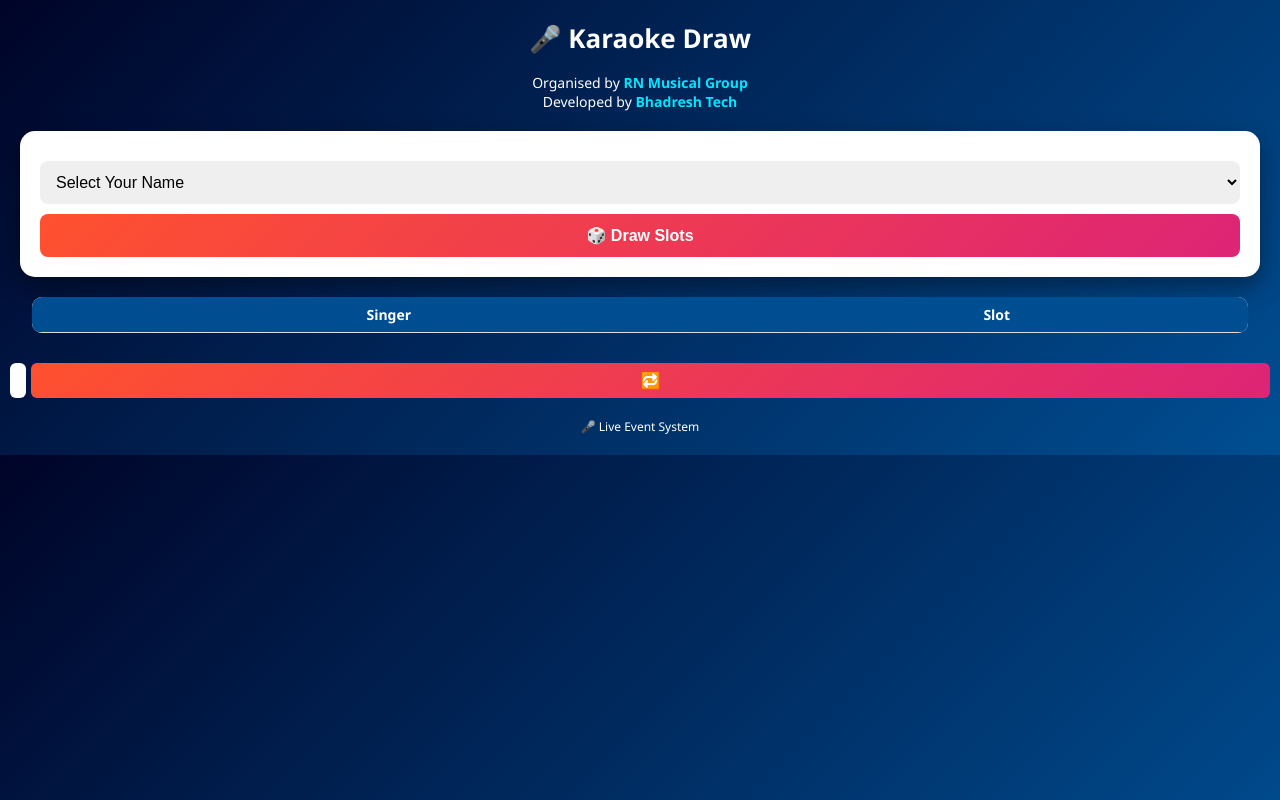
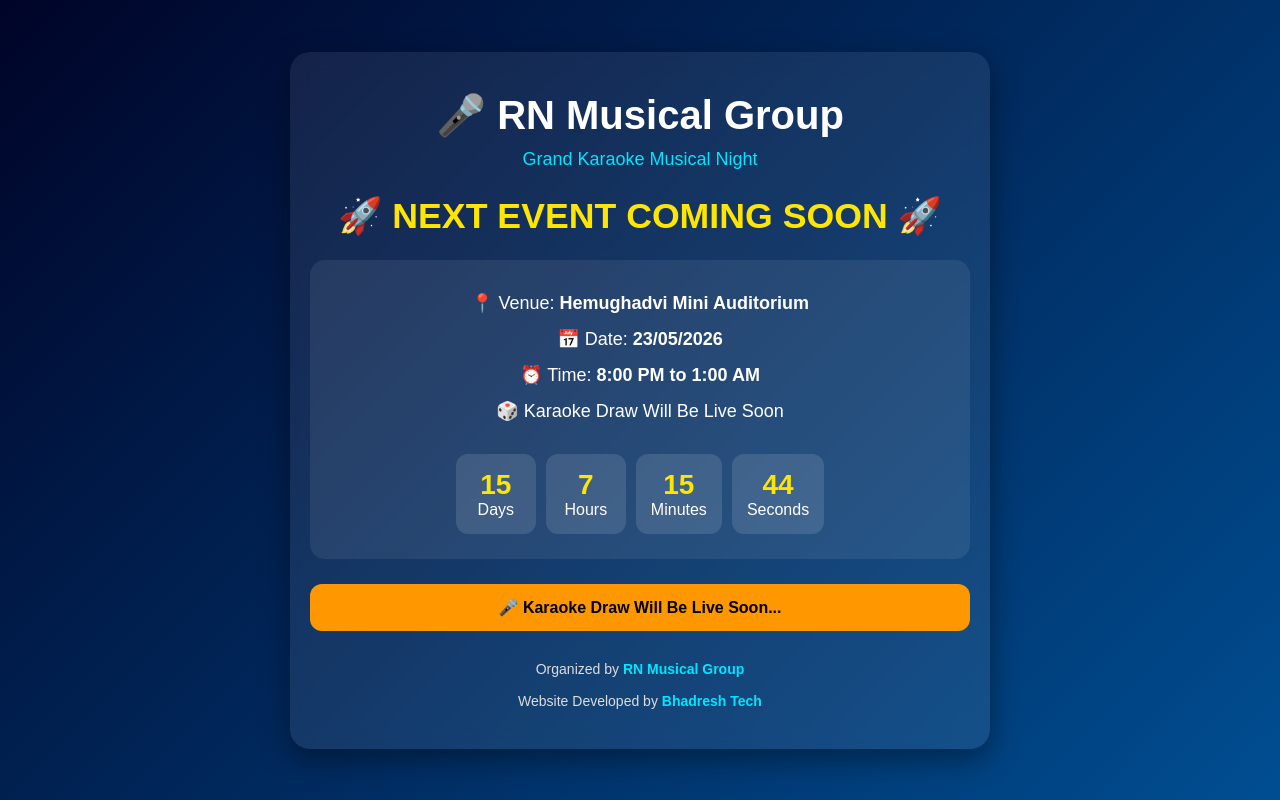
Before and after one commit to bhadubhai/karaoke-draw, a Flask app: template templates/index.html in a window 1280 px wide. Run offline with Flask 3, Linux system fonts and the light colour scheme; the template is opened without the code that fills it, so the values that code supplies are empty.

Commit message:
Update index.html

```diff
--- a/templates/index.html
+++ b/templates/index.html
@@ -1,189 +1,230 @@
 <!DOCTYPE html>
-<html>
+<html lang="en">
 <head>
-    <title>Karaoke Draw</title>
-
-    <!-- MOBILE RESPONSIVE -->
+    <meta charset="UTF-8">
     <meta name="viewport" content="width=device-width, initial-scale=1.0">
+    <title>RN Musical Group</title>
 
     <style>
-        body {
-            margin: 0;
-            font-family: 'Segoe UI', sans-serif;
-            background: linear-gradient(135deg, #000428, #004e92);
-            color: white;
-            text-align: center;
+
+        *{
+            margin:0;
+            padding:0;
+            box-sizing:border-box;
         }
 
-        h1 {
-            font-size: 26px;
-            margin-top: 20px;
+        body{
+            font-family:Arial,sans-serif;
+            min-height:100vh;
+            background:linear-gradient(135deg,#000428,#004e92);
+            color:white;
+            display:flex;
+            justify-content:center;
+            align-items:center;
+            text-align:center;
+            padding:20px;
         }
 
-        .branding {
-            font-size: 14px;
-            margin-bottom: 20px;
+        .container{
+            width:100%;
+            max-width:700px;
+            background:rgba(255,255,255,0.08);
+            backdrop-filter:blur(10px);
+            border-radius:20px;
+            padding:40px 20px;
+            box-shadow:0 10px 30px rgba(0,0,0,0.4);
         }
 
-        .branding span {
-            color: #00e6ff;
-            font-weight: bold;
+        h1{
+            font-size:40px;
+            margin-bottom:10px;
         }
 
-        /* CARD */
-        .card {
-            background: white;
-            color: black;
-            margin: 20px;
-            padding: 20px;
-            border-radius: 15px;
-            box-shadow: 0 10px 25px rgba(0,0,0,0.4);
+        .subtitle{
+            color:#00e6ff;
+            margin-bottom:25px;
+            font-size:18px;
         }
 
-        select, button, input {
-            width: 100%;
-            padding: 12px;
-            margin-top: 10px;
-            font-size: 16px;
-            border-radius: 8px;
-            border: none;
+        .coming{
+            font-size:34px;
+            color:#ffe600;
+            font-weight:bold;
+            margin-bottom:25px;
+            animation:pulse 1.5s infinite;
         }
 
-        button {
-            background: linear-gradient(135deg, #ff512f, #dd2476);
-            color: white;
-            font-weight: bold;
+        .event-box{
+            background:rgba(255,255,255,0.08);
+            padding:25px;
+            border-radius:15px;
+            margin-top:20px;
         }
 
-        button:active {
-            transform: scale(0.97);
+        .event-details{
+            line-height:2;
+            font-size:18px;
         }
 
-        .result {
-            margin-top: 15px;
-            font-size: 18px;
-            font-weight: bold;
-            color: #ffeb3b;
+        .countdown{
+            display:flex;
+            justify-content:center;
+            gap:10px;
+            flex-wrap:wrap;
+            margin-top:25px;
         }
 
-        /* TABLE */
-        table {
-            width: 95%;
-            margin: 20px auto;
-            border-collapse: collapse;
-            background: white;
-            color: black;
-            border-radius: 10px;
-            overflow: hidden;
-            font-size: 14px;
+        .time-card{
+            background:rgba(255,255,255,0.12);
+            padding:15px;
+            border-radius:12px;
+            min-width:80px;
         }
 
-        th, td {
-            padding: 8px;
-            border-bottom: 1px solid #ddd;
+        .time-card span{
+            display:block;
+            font-size:28px;
+            font-weight:bold;
+            color:#ffe600;
         }
 
-        th {
-            background: #004e92;
-            color: white;
+        .draw-status{
+            margin-top:25px;
+            background:#ff9800;
+            color:black;
+            padding:14px;
+            border-radius:12px;
+            font-weight:bold;
         }
 
-        /* MOBILE OPTIMIZATION */
-        @media (max-width: 600px) {
-            h1 {
-                font-size: 22px;
+        .footer{
+            margin-top:30px;
+            font-size:14px;
+            color:#ddd;
+        }
+
+        .footer span{
+            color:#00e6ff;
+            font-weight:bold;
+        }
+
+        @keyframes pulse{
+            0%{transform:scale(1);}
+            50%{transform:scale(1.05);}
+            100%{transform:scale(1);}
+        }
+
+        @media(max-width:600px){
+
+            h1{
+                font-size:30px;
             }
 
-            .card {
-                margin: 10px;
-                padding: 15px;
+            .coming{
+                font-size:26px;
             }
 
-            table {
-                font-size: 12px;
+            .event-details{
+                font-size:16px;
             }
-        }
 
-        .footer {
-            margin: 20px;
-            font-size: 12px;
-        }
+            .time-card{
+                min-width:70px;
+                padding:12px;
+            }
 
-        .footer span {
-            color: #00e6ff;
+            .time-card span{
+                font-size:22px;
+            }
         }
 
     </style>
 </head>
 <body>
 
-<h1>🎤 Karaoke Draw</h1>
+<div class="container">
 
-<div class="branding">
-    Organised by <span>RN Musical Group</span><br>
-    Developed by <span>Bhadresh Tech</span>
+    <h1>🎤 RN Musical Group</h1>
+
+    <div class="subtitle">
+        Grand Karaoke Musical Night
+    </div>
+
+    <div class="coming">
+        🚀 NEXT EVENT COMING SOON 🚀
+    </div>
+
+    <div class="event-box">
+
+        <div class="event-details">
+            📍 Venue: <b>Hemughadvi Mini Auditorium</b><br>
+            📅 Date: <b>23/05/2026</b><br>
+            ⏰ Time: <b>8:00 PM to 1:00 AM</b><br>
+            🎲 Karaoke Draw Will Be Live Soon
+        </div>
+
+        <div class="countdown">
+
+            <div class="time-card">
+                <span id="days">00</span>
+                Days
+            </div>
+
+            <div class="time-card">
+                <span id="hours">00</span>
+                Hours
+            </div>
+
+            <div class="time-card">
+                <span id="minutes">00</span>
+                Minutes
+            </div>
+
+            <div class="time-card">
+                <span id="seconds">00</span>
+                Seconds
+            </div>
+
+        </div>
+    </div>
+
+    <div class="draw-status">
+        🎤 Karaoke Draw Will Be Live Soon...
+    </div>
+
+    <div class="footer">
+        Organized by <span>RN Musical Group</span><br><br>
+        Website Developed by <span>Bhadresh Tech</span>
+    </div>
+
 </div>
 
-<div class="card">
-    <form method="POST">
-        <select name="name" required>
-            <option value="">Select Your Name</option>
-            {% for singer, songs in singers.items() %}
-                <option value="{{ singer }}">{{ singer }} ({{ songs }})</option>
-            {% endfor %}
-        </select>
+<script>
 
-        <button type="submit">🎲 Draw Slots</button>
-    </form>
+const eventDate = new Date("May 23, 2026 20:00:00").getTime();
 
-    {% if result %}
-        <div class="result">{{ result }}</div>
-    {% endif %}
-</div>
+const timer = setInterval(function(){
 
-<!-- TABLE -->
-<table>
-    <tr>
-        <th>Singer</th>
-        <th>Slot</th>
-    </tr>
+    const now = new Date().getTime();
 
-    {% for item in data %}
-    <tr>
-        <td>{{ item.name }}</td>
-        <td>{{ item.slot }}</td>
-    </tr>
-    {% endfor %}
-</table>
+    const distance = eventDate - now;
 
-<!-- RESET -->
-<div style="margin:10px;">
-  <form method="POST" action="/reset" style="display:flex; gap:5px;">
+    const days = Math.floor(distance / (1000*60*60*24));
 
-    <input
-      type="password"
-      name="password"
-      placeholder="🔑"
-      inputmode="numeric"
-      pattern="[0-9]*"
-      autocomplete="off"
-      autocorrect="off"
-      autocapitalize="off"
-      spellcheck="false"
-      style="flex:1; padding:8px; border-radius:6px;"
-      required
-    >
+    const hours = Math.floor((distance % (1000*60*60*24)) / (1000*60*60));
 
-    <button type="submit" style="padding:8px 12px; border-radius:6px;">
-      🔁
-    </button>
+    const minutes = Math.floor((distance % (1000*60*60)) / (1000*60));
 
-  </form>
-</div>
+    const seconds = Math.floor((distance % (1000*60)) / 1000);
 
-<div class="footer">
-    🎤 Live Event System
-</div>
+    document.getElementById("days").innerHTML = days;
+    document.getElementById("hours").innerHTML = hours;
+    document.getElementById("minutes").innerHTML = minutes;
+    document.getElementById("seconds").innerHTML = seconds;
+
+},1000);
+
+</script>
 
 </body>
 </html>
```
